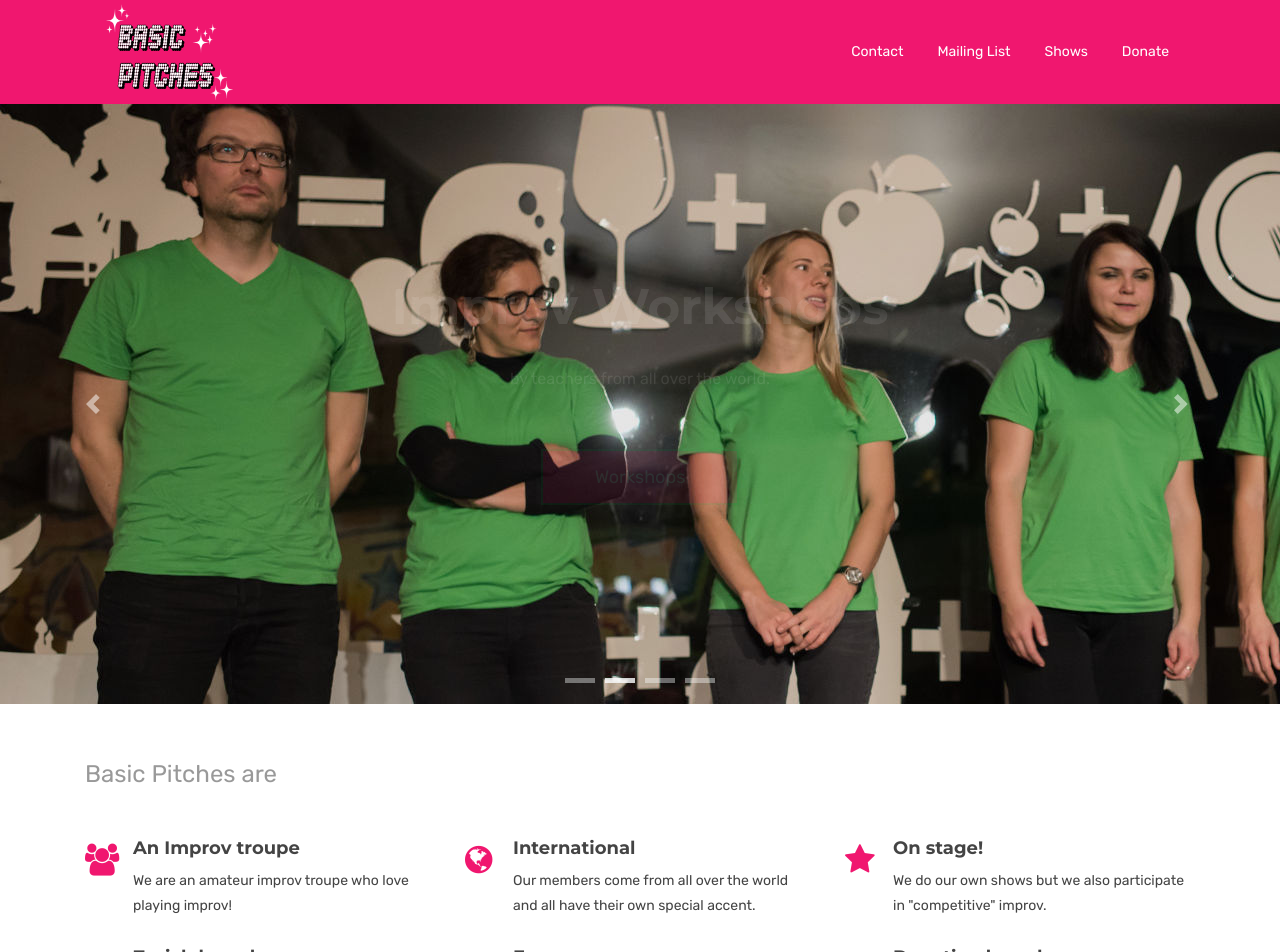
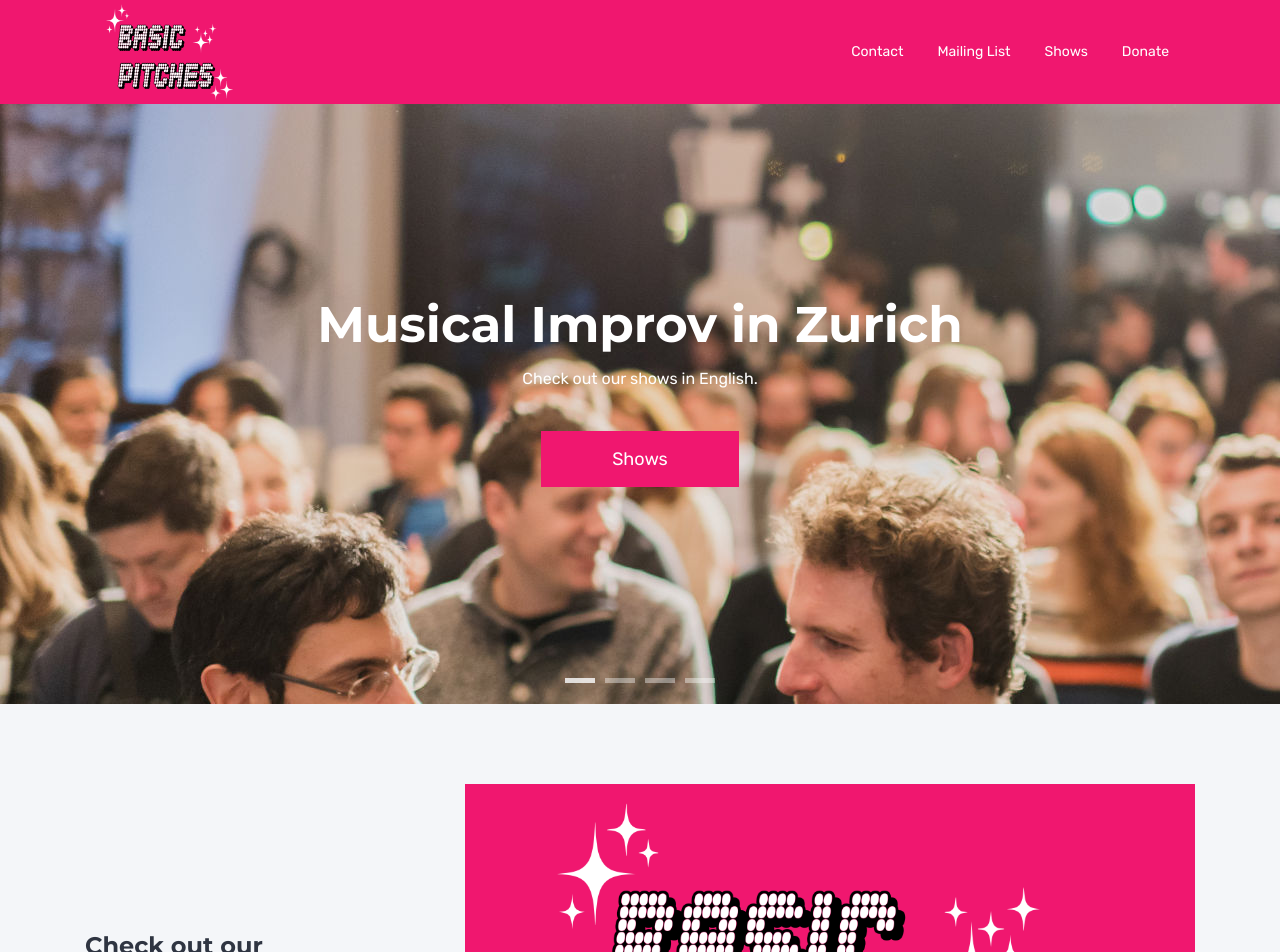
Before and after one commit to dont-touch-my-mushroom/basic-pitches, a Jekyll site: the page built from index.html, in a window 1280 px wide. Shown: the top 952 px of the page. Built offline with Jekyll 4.4.1, drawn with Linux system fonts in a browser that asks for light colours; the list of posts is cut into pages by our own code; some of the changed text lies outside the part shown.

Commit message:
Added a placeholder for the first show. Added more logos. Fixed some colors.

```diff
--- a/_includes/themes/bootstrap/event.html
+++ b/_includes/themes/bootstrap/event.html
@@ -6,7 +6,7 @@
         <div class="event-heading">
           <h1 class="heading-title ">{{ page.title }}
             {% if page.categories contains "show" %}
-              <h4 class="sub-title"> - Improv show </h4>
+              <h4 class="sub-title"> - Musical Improv show </h4>
             {% elsif page.instructor %}
               <h4 class="sub-title"> with {{page.instructor}} </h4>
             {% endif %}
@@ -55,8 +55,6 @@
                 {{page.ticket_cost}}
                 {%if page.eventfrog_event %}
                   <script src="https://embed.eventfrog.ch/api/scripts/embed/buybutton.js"></script><iframe src="https://embed.eventfrog.ch/de/embed/button-buy.html?eventId={{page.eventfrog_event}}" frameborder="0" scrolling="no" width="260" height="47" class="ticket-link"></iframe>
-                {% else %}
-                  <a href="{{page.ticket_url}}" class="ticket-link">Buy tickets</a>
                 {% endif %}
               {% else %}
                 Free entrance
--- a/_includes/themes/bootstrap/footer.html
+++ b/_includes/themes/bootstrap/footer.html
@@ -1,8 +1,8 @@
       <!-- Footer -->
       <footer class="default-footer text-center">
         <div class="container">
-          <img class="mb-40 footer-logo" src="{{ BASE_PATH }}/assets/images/logo-2.png" alt="">
-          <span class="copy-right dis-blk">Don't Touch My Mushroom Crafted with <i class="fa fa-heart cyan-color"></i></span>
+          <img class="mb-40 footer-logo" src="{{ BASE_PATH }}/assets/images/logo_bw_footer.png" alt="">
+          <span class="copy-right dis-blk">Basic Pitches Crafted with <i class="fa fa-heart cyan-color"></i></span>
           <span class="social">
                   {% if site.author.facebook %}<a href="https://www.facebook.com/{{ site.author.facebook }}/"><i class="fa fa-2x fa-facebook"></i></a>{% endif %}
                   {% if site.author.twitter %}<a href="https://twitter.com/{{ site.author.twitter }}"><i class="fa fa-2x fa-twitter"></i></a>{% endif %}
--- a/css/custom/base.scss
+++ b/css/custom/base.scss
@@ -18,7 +18,7 @@
 //
 // /*- Base color -*/
 //
-$hover-color: #f0176fff;
+$hover-color: rgb(162, 18, 76);
 $main-color: #f0176fff;
 $theme-colors: (
   "primary": $main-color,
--- a/css/custom/custom.scss
+++ b/css/custom/custom.scss
@@ -9,6 +9,11 @@
 h3 {
   padding-top: 5px;
 }
+
+#content {
+  padding: 0;
+}
+
 //
 // /* Custom Form */
 //
@@ -20,14 +25,18 @@
 //
 // /* Custom Footer */
 //
-// footer a {
-//   background-color: $main-color;
-//   color: $background-color;
-//
-//   &:hover {
-//     color: lighten($background-color, 5%);
-//   }
-// }
+footer.default-footer {
+  padding: 60px 0;
+
+  a {
+  //   background-color: $main-color;
+    color: $main-color;
+  //
+  //   &:hover {
+  //     color: lighten($background-color, 5%);
+  //   }
+  }
+}
 //
 // #header h1 {
 //   padding-bottom: 0.6em;
@@ -52,6 +61,7 @@
 
 .btn-default-filled {
   background: $main-color;
+  border-color: $main-color;
 
   &:hover {
     background: $hover-color;
--- a/index.html
+++ b/index.html
@@ -25,46 +25,14 @@
                 </ol>
                 <div class="carousel-inner" role="listbox">
                   <div class="carousel-item active">
-                    <img src="{{ BASE_PATH }}/assets/images/slider/bg-1.jpg" alt="">
+                    <img src="{{ BASE_PATH }}/assets/images/slider/bg-3.jpg" alt="">
                     <div class="carousel-caption">
                       <h3 class="slide-title animated fadeInDown">Musical Improv in Zurich</h3>
-                      <h5 class="slide-text animated fadeIn">Check out our regular shows in English.</h5>
+                      <h5 class="slide-text animated fadeIn">Check out our shows in English.</h5>
                       <a href="/shows" class="btn btn-lg btn-default-filled animated fadeInUp">Shows</a>
                     </div>
                   </div>
-                  <div class="carousel-item">
-                    <img src="{{ BASE_PATH }}/assets/images/slider/bg-2.jpg" alt="">
-                    <div class="carousel-caption">
-                      <h3 class="slide-title animated fadeInDown">Improv Workshops</h3>
-                      <h5 class="slide-text animated fadeIn">by teachers from all over the world.</h5>
-                      <a href="/workshops" class="btn btn-lg btn-default-filled animated fadeInUp">Workshops</a>
-                    </div>
-                  </div>
-                  <div class="carousel-item">
-                    <img src="{{ BASE_PATH }}/assets/images/slider/bg-3.jpg" alt="">
-                    <div class="carousel-caption">
-                      <h3 class="slide-title animated fadeInDown">Do you want to do some improv?</h3>
-                      <h5 class="slide-text animated fadeIn">Find out about improv events in Zurich.</h5>
-                      <a href="/mailing-list" class="btn btn-lg btn-default-filled animated fadeInUp">Mailing list</a>
-                    </div>
-                  </div>
-                  <div class="carousel-item">
-                    <img src="{{ BASE_PATH }}/assets/images/slider/bg-4.jpg" alt="">
-                    <div class="carousel-caption">
-                      <h3 class="slide-title animated fadeInDown">Get informed about shows and workshops</h3>
-                      <h5 class="slide-text animated fadeIn">Join our mailing list.</h5>
-                      <a href="/mailing-list" class="btn btn-lg btn-default-filled animated fadeInUp">Mailing list</a>
-                    </div>
-                  </div>
-                </div>
-                <a class="carousel-control-prev" href="#carousel-slider" role="button" data-slide="prev">
-                  <span class="carousel-control carousel-control-prev-icon" aria-hidden="true"></span>
-                  <span class="sr-only">Previous</span>
-                </a>
-                <a class="carousel-control-next" href="#carousel-slider" role="button" data-slide="next">
-                  <span class="carousel-control carousel-control-next-icon" aria-hidden="true"></span>
-                  <span class="sr-only">Next</span>
-                </a>
+
               </div>
             </div>
           </div>
@@ -143,9 +111,9 @@
                     <i class="fa fa-users"></i>
                   </div>
                   <div class="service-content">
-                    <h4>An Improv troupe</h4>
+                    <h4>A Musical Improv troupe</h4>
                     <p>
-                      We are an amateur improv troupe who love playing improv!
+                      We are an amateur improv troupe who love musical improv!
                     </p>
                   </div>
                 </div>
@@ -177,7 +145,7 @@
                   <div class="service-content">
                     <h4>On stage!</h4>
                     <p>
-                      We do our own shows but we also participate in "competitive" improv.
+                      We have shows as regularly as we can.
                     </p>
                   </div>
                 </div>
@@ -220,12 +188,12 @@
               <div class="col-md-4 col-sm-6">
                 <div class="service-box">
                   <div class="service-icon">
-                    <i class="fa fa-heart"></i>
+                    <i class="fa fa-music"></i>
                   </div>
                   <div class="service-content">
-                    <h4>Donation based</h4>
+                    <h4>Singing</h4>
                     <p>
-                      We don't charge for tickets for our shows.
+                      We perform totally improvised songs on stage.
                     </p>
                   </div>
                 </div>
```
Also changed, not shown: _posts/shows/2022-05-23-first_musical.md (added, +25 -0 lines), contact.html (+5 -6 lines), assets/favicon.png, assets/images/2022-05-13-first_musical.png (added), assets/images/logo_bw.png (added), assets/images/logo_bw_footer.png (added).
